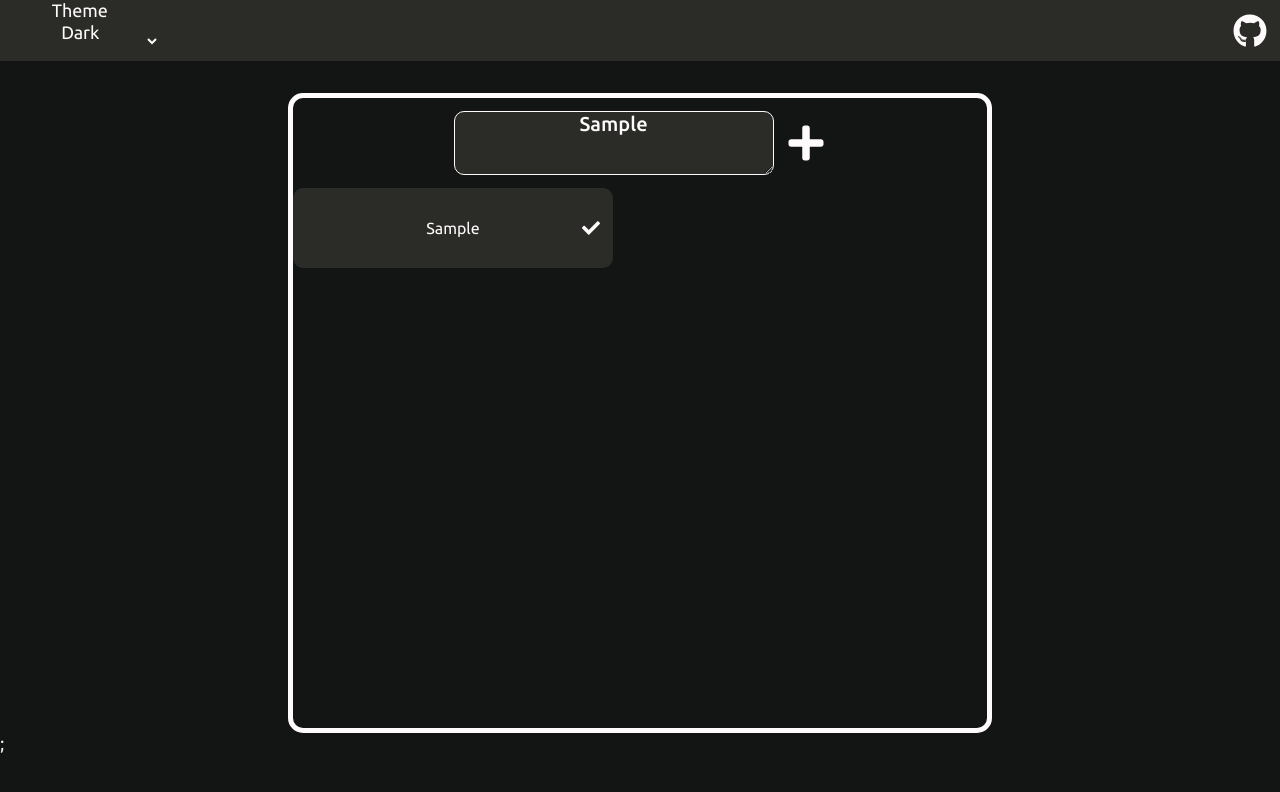
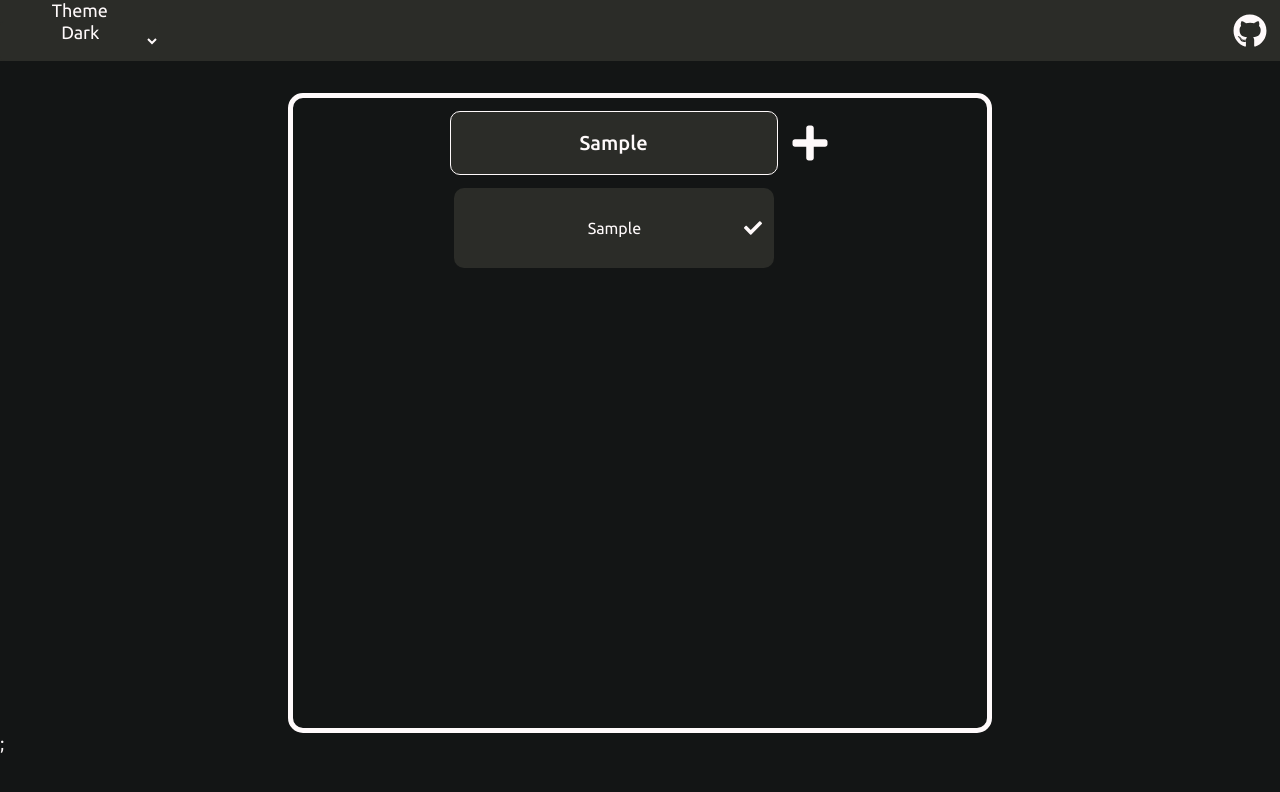
Before and after one commit to EuCaue/yaTODO, a React (Vite) app: page / in a window 1280 px wide. Both pictures are taken after typing "Sample" into the empty fields and a click on the button 806 px from the left and 142 px from the top of the page. Shown: the top 792 px of the page. Built offline with nearby package versions, Linux system fonts and the light colour scheme.

Commit message:
feat: remove todo + layout fixed

```diff
--- a/src/components/Todo/index.tsx
+++ b/src/components/Todo/index.tsx
@@ -5,7 +5,7 @@ import { v4 as uuidv4 } from 'uuid';
 import {
   Container,
   Form,
-  TextAreaTodo,
+  InputTodo,
   SubmitBtn,
   TodoFlexWrapper,
 } from './styled';
@@ -18,15 +18,19 @@ export default function Todo(): JSX.Element {
   const [, updateState] = React.useState();
   const forceUpdate = useCallback(() => updateState({}), []);
 
-  function handleSubmit(event: FormEvent): void {
-    event.preventDefault();
+  function handleSubmit(event?: FormEvent): void {
+    event?.preventDefault();
     setTodos([todo, ...todos]);
   }
 
-  function handleChange(event: React.ChangeEvent<HTMLTextAreaElement>): void {
+  function handleChange(event: React.ChangeEvent<HTMLInputElement>): void {
     setTodo(event.target.value);
   }
-
+  const handleKeypress = (
+    event: React.KeyboardEvent<HTMLInputElement>,
+  ): void => {
+    if (event.code === '13') handleSubmit();
+  };
   useEffect(() => {
     localStorage.setItem('todosss', JSON.stringify(todos));
     forceUpdate();
@@ -35,10 +39,11 @@ export default function Todo(): JSX.Element {
   return (
     <Container>
       <Form onSubmit={(e) => handleSubmit(e)} id="formTodo">
-        <TextAreaTodo
+        <InputTodo
           placeholder='"Pet the cat"'
           required
           form="formTodo"
+          onKeyDown={(e) => handleKeypress(e)}
           onChange={(e) => handleChange(e)}
         />
         <SubmitBtn type="submit">
--- a/src/components/Todo/styled.ts
+++ b/src/components/Todo/styled.ts
@@ -38,7 +38,7 @@ export const Form = styled.form`
   }
 `;
 
-export const TextAreaTodo = styled.textarea`
+export const InputTodo = styled.input`
   display: flex;
   justify-content: center;
   align-self: center;
@@ -48,8 +48,6 @@ export const TextAreaTodo = styled.textarea`
   color: ${(props) => props.theme.text};
   background-color: ${(props) => props.theme.secondary};
   font-weight: 500;
-  word-wrap: break-word;
-  word-break: break-word;
   min-width: 25vw;
   min-height: 8vh;
   height: fit-content;
@@ -75,8 +73,13 @@ export const SubmitBtn = styled.button`
 export const TodoFlexWrapper = styled.section`
   display: flex;
   justify-content: center;
-  flex-wrap: wrap;
+  flex-flow: row-reverse wrap;
   gap: 2vw;
-  align-self: self-start;
+  align-self: unset;
   padding-top: 1vw;
+  div:only-child {
+    article:only-child {
+      margin-left: -4vw;
+    }
+  }
 `;
--- a/src/components/TodoItem/index.tsx
+++ b/src/components/TodoItem/index.tsx
@@ -17,7 +17,7 @@ export default function TodoItem({
   const handleClick = (
     event: React.MouseEvent<HTMLButtonElement, MouseEvent>,
   ): void => {
-    todosLocal.splice(index, index + 1);
+    todosLocal.splice(index, 1);
     localStorage.setItem('todosss', JSON.stringify(todosLocal));
     setTodos(todosLocal);
   };
```
